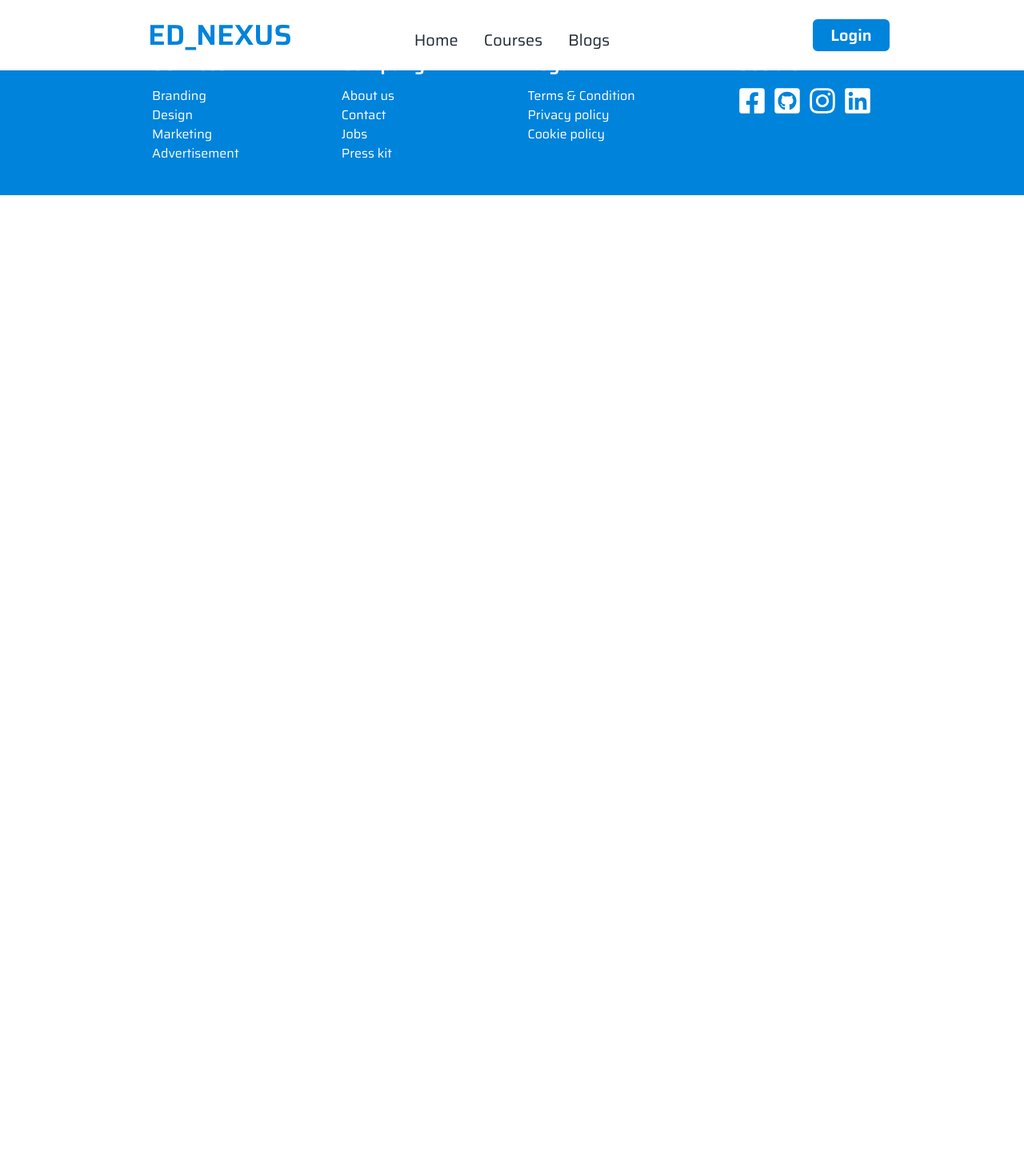
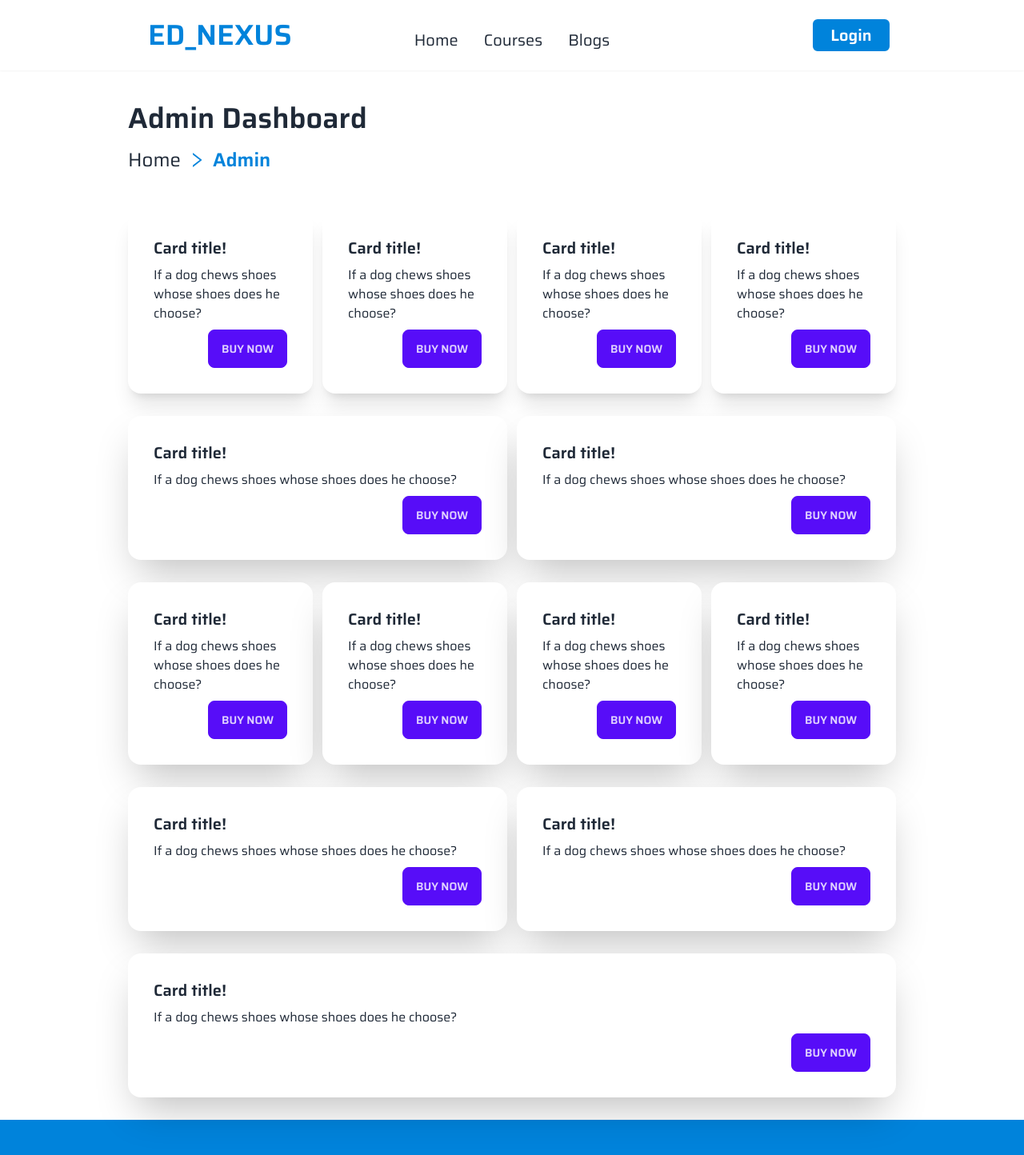
Before and after one commit to rashidulub/newwwrashed, a Next.js app: page /dashboard in a window 1280 px wide. Shown: the top 1444 px of the page at 80% size. Before the commit the page ends 800 px from the top, so only its background shows below. Built offline with nearby package versions, Linux system fonts and the light colour scheme; no server answers.

Commit message:
dashboard route create and basic template created

```diff
--- a/src/Components/Shared/Navbar/Navbar.jsx
+++ b/src/Components/Shared/Navbar/Navbar.jsx
@@ -9,7 +9,7 @@ import LogOut from "@/Components/auth/LogOut";
 
 const Navbar = async () => {
 	const session = await getServerSession(authOptions)
-	// console.log(session, 'user session')
+	// console.log(session, 'user session')ef
 	const menu = (
 		<>
 			<div className="lg:flex items-center lg:text-xl">
--- /dev/null
+++ b/src/app/api/dashboard/route.js
@@ -0,0 +1,6 @@
+import { NextResponse } from "next/server";
+
+export async function GET(req) {
+
+    return NextResponse.json({ message: "Dashboard page." }, { status: 201 });
+}
--- a/src/app/courses/page.jsx
+++ b/src/app/courses/page.jsx
@@ -250,23 +250,28 @@ const Courses = () => {
           {courseData.map((item) => (
             <Link href={`/courses/${item?._id}`} item={item} key={item._id}>
               <div className="card card-compact w-96 bg-base-100 shadow-2xl">
-                <figure>
+                {/* <figure>
                   {item.picture ? (
                     <img src={item.picture} />
                   ) : (
                     <img src="https://i.ibb.co/HKpzcHd/joanna-kosinska-b-F2vsuby-Hc-Q-unsplash.jpg" />
                   )}
+                </figure> */}
+                <figure>
+
+                    <img src="https://i.ibb.co/HKpzcHd/joanna-kosinska-b-F2vsuby-Hc-Q-unsplash.jpg" />
+
                 </figure>
-                <div className="avatar-group -space-x-7 absolute top-[45%] right-3">
+                <div className="avatar-group -space-x-7 absolute top-[47%] right-3">
                   {item.members.slice(0, 4).map((member, index) => (
                     <div className="avatar" key={index}>
-                      <div className="w-14">
+                      <div className="w-12">
                         <img src={member.image} />
                       </div>
                     </div>
                   ))}
                   <div className="avatar placeholder">
-                    <div className="w-14 bg-neutral-focus text-neutral-content">
+                    <div className="w-12 bg-neutral-focus text-neutral-content">
                       <span>+{item.members.length}</span>
                     </div>
                   </div>
@@ -275,7 +280,7 @@ const Courses = () => {
                   <div className="badge badge-info badge-outline badge-lg font-bold">
                     Active
                   </div>
-                  <h2 className="text-3xl font-bold">{item.courseName}</h2>
+                  <h2 className="text-2xl font-bold">{item.courseName}</h2>
                   <div className="flex gap-3">
                     <GiTeacher size="1.6em" />
                     <h2 className="text-lg font-bold">{item.ownerName}</h2>
--- a/src/app/dashboard/page.js
+++ /dev/null
@@ -1,9 +0,0 @@
-import React from 'react'
-
-const dashboardPage = () => {
-    return (
-        <div>this is dashborad page</div>
-    )
-}
-
-export default dashboardPage
--- /dev/null
+++ b/src/app/dashboard/page.jsx
@@ -0,0 +1,157 @@
+"use client";
+import { AiOutlineRight } from "react-icons/ai";
+import { BiSearchAlt } from "react-icons/bi";
+
+const dashboardPage = () => {
+  return (
+    <div className="lg:w-3/4 w-11/12 mx-auto pt-32">
+      {/* Create your Component */}
+      <p className="text-4xl font-semibold">Admin Dashboard</p>
+
+      <div className="flex items-center gap-2 mt-4">
+          <h1 className="text-2xl">Home</h1>
+          <AiOutlineRight size="1.5em" color="#0083db" className="font-bold" />
+          <h1 className="text-2xl font-semibold text-[#0083db]">Admin</h1>
+        </div>
+
+      {/* Mini Card Component Here*/}
+      <div className="grid grid-cols-4 gap-3 mt-12 mb-7">
+        <div className="card w-auto bg-base-100 shadow-xl">
+          <div className="card-body">
+            <h2 className="card-title">Card title!</h2>
+            <p>If a dog chews shoes whose shoes does he choose?</p>
+            <div className="card-actions justify-end">
+              <button className="btn btn-primary">Buy Now</button>
+            </div>
+          </div>
+        </div>
+        <div className="card w-auto bg-base-100 shadow-xl">
+          <div className="card-body">
+            <h2 className="card-title">Card title!</h2>
+            <p>If a dog chews shoes whose shoes does he choose?</p>
+            <div className="card-actions justify-end">
+              <button className="btn btn-primary">Buy Now</button>
+            </div>
+          </div>
+        </div>
+        <div className="card w-auto bg-base-100 shadow-xl">
+          <div className="card-body">
+            <h2 className="card-title">Card title!</h2>
+            <p>If a dog chews shoes whose shoes does he choose?</p>
+            <div className="card-actions justify-end">
+              <button className="btn btn-primary">Buy Now</button>
+            </div>
+          </div>
+        </div>
+        <div className="card w-auto bg-base-100 shadow-xl">
+          <div className="card-body">
+            <h2 className="card-title">Card title!</h2>
+            <p>If a dog chews shoes whose shoes does he choose?</p>
+            <div className="card-actions justify-end">
+              <button className="btn btn-primary">Buy Now</button>
+            </div>
+          </div>
+        </div>
+      </div>
+
+      {/* Event-calender and website traffic Component Here */}
+      <div className="grid grid-cols-2 gap-3 mb-7">
+        <div className="card w-auto bg-base-100 shadow-2xl">
+          <div className="card-body">
+            <h2 className="card-title">Card title!</h2>
+            <p>If a dog chews shoes whose shoes does he choose?</p>
+            <div className="card-actions justify-end">
+              <button className="btn btn-primary">Buy Now</button>
+            </div>
+          </div>
+        </div>
+        <div className="card w-auto bg-base-100 shadow-2xl">
+          <div className="card-body">
+            <h2 className="card-title">Card title!</h2>
+            <p>If a dog chews shoes whose shoes does he choose?</p>
+            <div className="card-actions justify-end">
+              <button className="btn btn-primary">Buy Now</button>
+            </div>
+          </div>
+        </div>
+      </div>
+
+      {/* Social Component Here */}
+      <div className="grid grid-cols-4 gap-3 mb-7">
+        <div className="card w-auto bg-base-100 shadow-2xl">
+          <div className="card-body">
+            <h2 className="card-title">Card title!</h2>
+            <p>If a dog chews shoes whose shoes does he choose?</p>
+            <div className="card-actions justify-end">
+              <button className="btn btn-primary">Buy Now</button>
+            </div>
+          </div>
+        </div>
+        <div className="card w-auto bg-base-100 shadow-2xl">
+          <div className="card-body">
+            <h2 className="card-title">Card title!</h2>
+            <p>If a dog chews shoes whose shoes does he choose?</p>
+            <div className="card-actions justify-end">
+              <button className="btn btn-primary">Buy Now</button>
+            </div>
+          </div>
+        </div>
+        <div className="card w-auto bg-base-100 shadow-2xl">
+          <div className="card-body">
+            <h2 className="card-title">Card title!</h2>
+            <p>If a dog chews shoes whose shoes does he choose?</p>
+            <div className="card-actions justify-end">
+              <button className="btn btn-primary">Buy Now</button>
+            </div>
+          </div>
+        </div>
+        <div className="card w-auto bg-base-100 shadow-2xl">
+          <div className="card-body">
+            <h2 className="card-title">Card title!</h2>
+            <p>If a dog chews shoes whose shoes does he choose?</p>
+            <div className="card-actions justify-end">
+              <button className="btn btn-primary">Buy Now</button>
+            </div>
+          </div>
+        </div>
+      </div>
+
+      {/* total male and female + exrta one Component Here */}
+      <div className="grid grid-cols-2 gap-3 mb-7">
+        <div className="card w-auto bg-base-100 shadow-2xl">
+          <div className="card-body">
+            <h2 className="card-title">Card title!</h2>
+            <p>If a dog chews shoes whose shoes does he choose?</p>
+            <div className="card-actions justify-end">
+              <button className="btn btn-primary">Buy Now</button>
+            </div>
+          </div>
+        </div>
+        <div className="card w-auto bg-base-100 shadow-2xl">
+          <div className="card-body">
+            <h2 className="card-title">Card title!</h2>
+            <p>If a dog chews shoes whose shoes does he choose?</p>
+            <div className="card-actions justify-end">
+              <button className="btn btn-primary">Buy Now</button>
+            </div>
+          </div>
+        </div>
+      </div>
+
+      {/* All user Detail/table Component Here */}
+      <div className="grid grid-cols-1 gap-3 mb-7">
+        <div className="card w-auto bg-base-100 shadow-2xl">
+          <div className="card-body">
+            <h2 className="card-title">Card title!</h2>
+            <p>If a dog chews shoes whose shoes does he choose?</p>
+            <div className="card-actions justify-end">
+              <button className="btn btn-primary">Buy Now</button>
+            </div>
+          </div>
+        </div>
+      </div>
+    </div>
+  );
+};
+
+export default dashboardPage;
```
